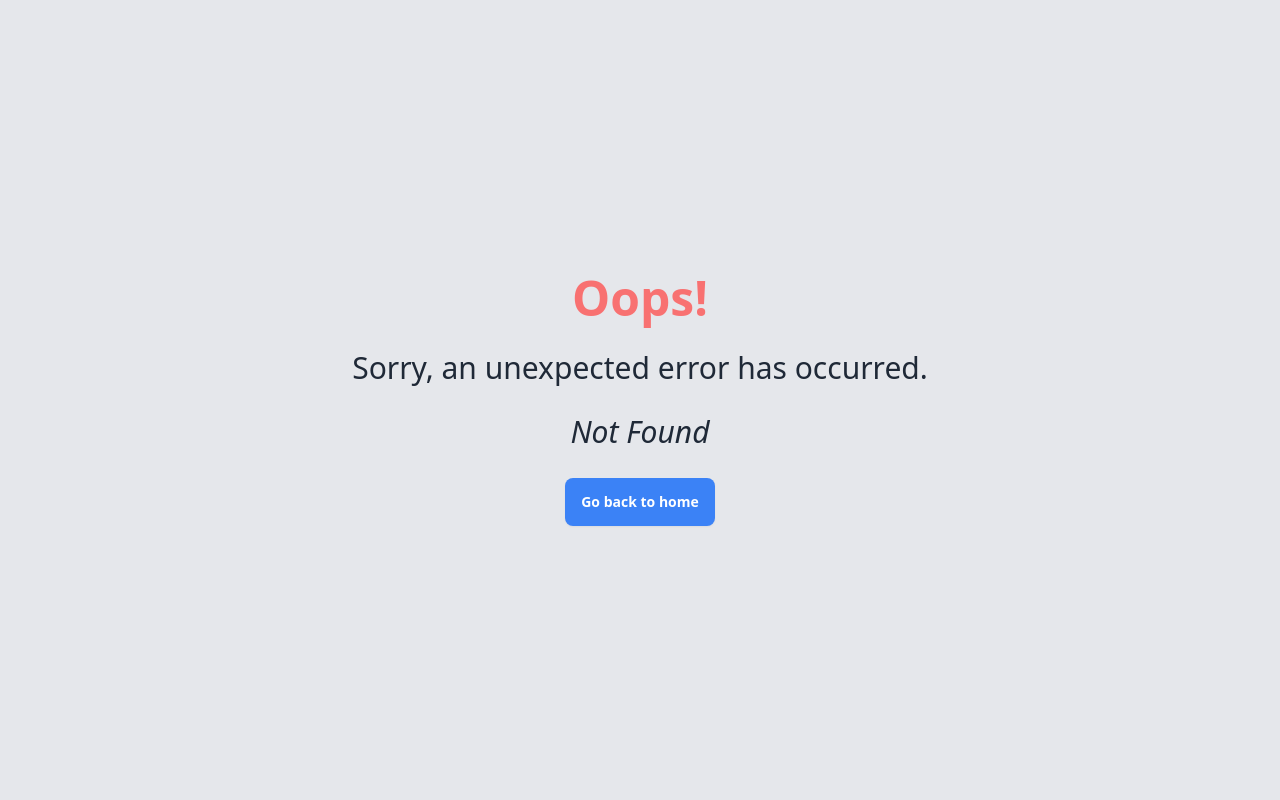
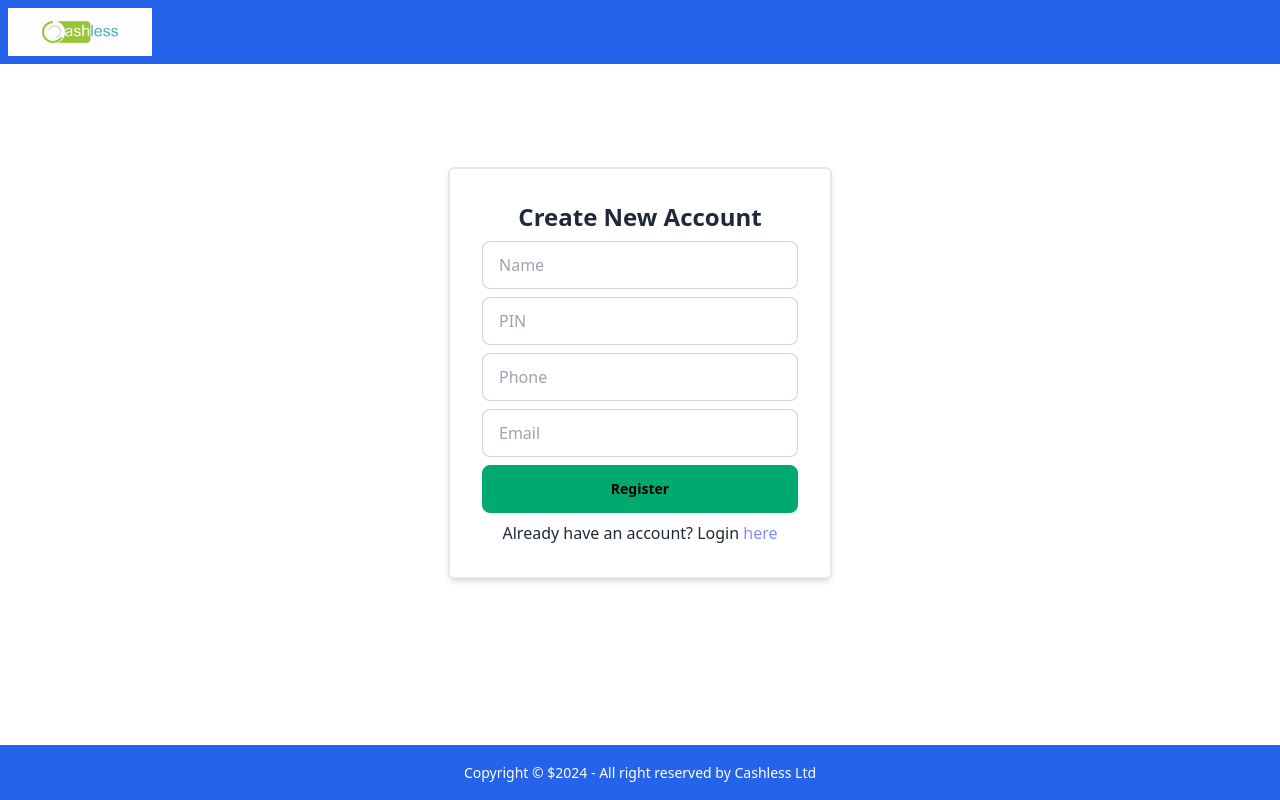
Before and after one commit to shahadathhs/cashless-client, a React (Vite) app: page /register in a window 1280 px wide. Before the commit this address had no page. Built offline with nearby package versions, Linux system fonts and the light colour scheme.

Commit message:
add: login, register page

```diff
--- a/package.json
+++ b/package.json
@@ -10,6 +10,7 @@
     "preview": "vite preview"
   },
   "dependencies": {
+    "axios": "^1.7.2",
     "localforage": "^1.10.0",
     "match-sorter": "^6.3.4",
     "react": "^18.3.1",
--- a/src/layout/Layout.jsx
+++ b/src/layout/Layout.jsx
@@ -7,7 +7,7 @@ const Layout = () => {
   return (
     <div className="min-h-screen">
       <Navbar />
-      <div className="pt-16 min-h-screen-cal">
+      <div className="min-h-screen-cal">
         <Outlet />
       </div>
       <Footer />
--- a/src/pages/Dashboard.jsx
+++ b/src/pages/Dashboard.jsx
@@ -6,7 +6,7 @@ export default function Dashboard() {
       <Helmet>
         <title>Dashboard | Cashless</title>
       </Helmet>
-      <div className="text-center">
+      <div className="pt-16 text-center">
       <h2>Dashboard</h2>
       <p>Welcome to your dashboard!</p>
       </div>
--- /dev/null
+++ b/src/pages/Login.jsx
@@ -0,0 +1,44 @@
+import axios from "axios";
+import { useState } from "react";
+import { Link } from "react-router-dom";
+
+export default function Login() {
+  const [identifier, setIdentifier] = useState('');
+  const [pin, setPin] = useState('');
+
+  const handleSubmit = async (e) => {
+    e.preventDefault();
+    console.log({ identifier, pin })
+    // try {
+    //   const res = await axios.post('/api/auth/login', { identifier, pin });
+    //   localStorage.setItem('token', res.data);
+    //   history.push('/dashboard');
+    // } catch (err) {
+    //   console.error(err);
+    // }
+  };
+
+  return (
+    <div className="min-h-screen-cal -pt-16 flex items-center justify-center">
+      <form onSubmit={handleSubmit}  className="card-body max-w-sm mx-auto border-2 rounded-md shadow-md">
+        <h2 className="text-center text-2xl font-bold">Login to Your Account</h2>
+        <input required
+          className="input input-bordered w-full"
+          type="text"
+          placeholder="Email or Phone"
+          value={identifier}
+          onChange={(e) => setIdentifier(e.target.value)}
+        />
+        <input required
+          className="input input-bordered w-full"
+          type="password"
+          placeholder="PIN"
+          value={pin}
+          onChange={(e) => setPin(e.target.value)}
+        />
+        <button type="submit" className="btn btn-success w-full">Login</button>
+        <h2 className="text-center">No account? Register <Link to="/register" className="text-indigo-400">here</Link> </h2>
+      </form>
+    </div>
+    );
+}
--- /dev/null
+++ b/src/pages/Register.jsx
@@ -0,0 +1,60 @@
+import axios from "axios";
+import { useState } from "react";
+import { Link } from "react-router-dom";
+
+export default function Register() {
+  const [name, setName] = useState('');
+  const [pin, setPin] = useState('');
+  const [phone, setPhone] = useState('');
+  const [email, setEmail] = useState('');
+
+  const handleSubmit = async (e) => {
+    e.preventDefault();
+    console.log({ name, pin, phone, email })
+    // try {
+    //   await axios.post('/api/auth/register', { name, pin, phone, email });
+    //   history.push('/login');
+    // } catch (err) {
+    //   console.error(err);
+    // }
+  };
+
+  return (
+    <div className="min-h-screen-cal -pt-16 flex items-center justify-center">
+
+      <form onSubmit={handleSubmit} className="card-body max-w-sm border-2 rounded-md shadow-md">
+        <h2 className="text-center text-2xl font-bold">Create New Account</h2>
+        <input required
+          className="input input-bordered w-full"
+          type="text"
+          placeholder="Name"
+          value={name}
+          onChange={(e) => setName(e.target.value)}
+        />
+        <input required
+          className="input input-bordered w-full"
+          type="password"
+          placeholder="PIN"
+          value={pin}
+          onChange={(e) => setPin(e.target.value)}
+        />
+        <input required
+          className="input input-bordered w-full"
+          type="text"
+          placeholder="Phone"
+          value={phone}
+          onChange={(e) => setPhone(e.target.value)}
+        />
+        <input required
+          className="input input-bordered w-full"
+          type="email"
+          placeholder="Email"
+          value={email}
+          onChange={(e) => setEmail(e.target.value)}
+        />
+        <button type="submit" className="btn btn-success w-full">Register</button>
+        <h2 className="text-center">Already have an account? Login <Link to="/login" className="text-indigo-400">here</Link> </h2>
+      </form>
+    </div>
+  );
+}
```
Also changed, not shown: src/main.jsx (+10 -8 lines), 1 other file (tests, documents, lock files or other folders).
